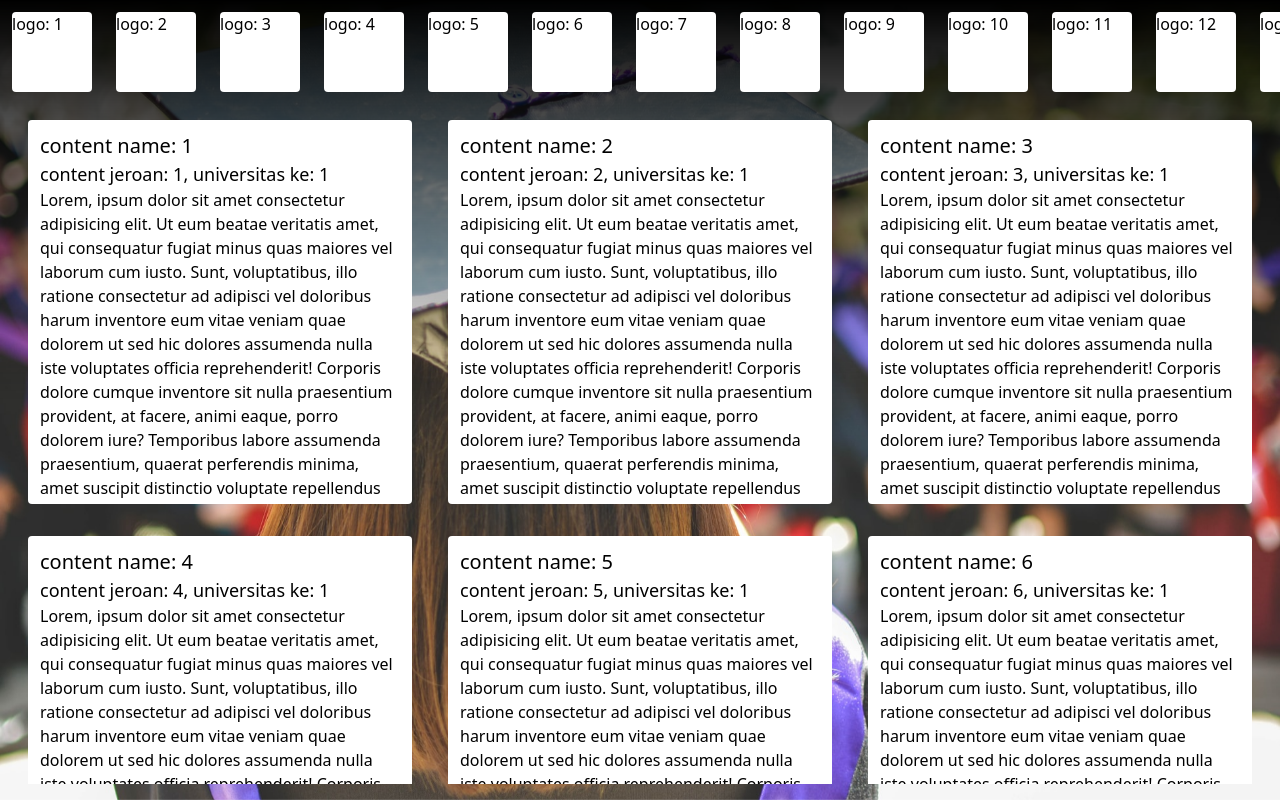
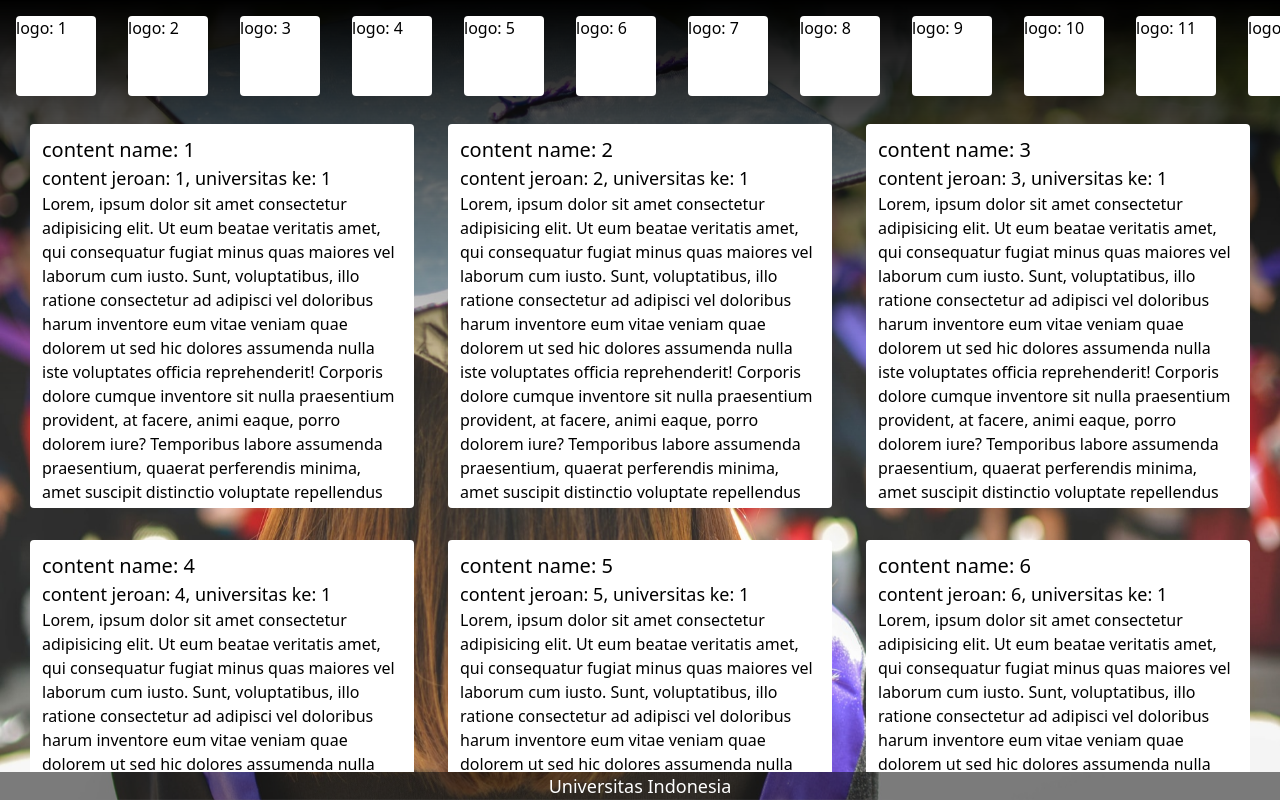
Before and after one commit to adityacaturputra/your-school-univday, a Next.js app: page /explore in a window 1280 px wide. Built offline with nearby package versions, Linux system fonts and the light colour scheme.

Commit message:
make more responsive

```diff
--- a/pages/explore.tsx
+++ b/pages/explore.tsx
@@ -20,15 +20,15 @@ const Explore: NextPage = () => {
           <div className="overflow-x-scroll overflow-y-hidden whitespace-nowrap">
             {universities.map((data, key) => (
               <Fade right delay={50*key} key={key}>
-                <a className="inline-block bg-white m-2 sm:m-3 md:4 rounded cursor-pointer" style={{height: '10vh', width: '10vh'}} onClick={()=> setDetailUniversityIndex(key)}>logo: {key + 1}</a>
+                <a className="inline-block bg-white m-2 sm:m-3 md:m-4 rounded cursor-pointer" style={{height: '10vh', width: '10vh'}} onClick={()=> setDetailUniversityIndex(key)}>logo: {key + 1}</a>
               </Fade>
             ))}
           </div>
-          <div style={{height: '85vh', position: 'relative'}}>
+          <div style={{height: '83vh', position: 'relative'}}>
             <div className="flex flex-wrap justify-evenly" style={{maxHeight:'100%', overflowY:'auto', overflowX: 'hidden'}} ref={content}>
               {
                 universities[DetailUniversityIndex].content.map((konten, key) => (
-                  <div key={key} className="max-w-sm md:max-h-96 overflow-auto bg-white my-4 mx-2 p-3 rounded">
+                  <div key={key} className="max-w-sm md:max-h-96 overflow-auto bg-white my-4 mx-1 p-3 rounded">
                     <h1 className="text-xl">{konten.name}: {key+1}</h1>
                     <p className="text-lg">{konten.jeroanKonten}: {key+1}, universitas ke: {DetailUniversityIndex + 1} </p>
                     <p className="text-base">
@@ -39,6 +39,7 @@ const Explore: NextPage = () => {
               }
             </div>
           </div>
+          <h1 className="text-lg text-center bg-black bg-opacity-50 text-white mx-1 md:mx-0">{universities[DetailUniversityIndex].name}</h1>
         </div>
       </Fade>
 
--- a/styles/globals.css
+++ b/styles/globals.css
@@ -26,21 +26,21 @@ a {
 @tailwind utilities;
 
 /* width */
-::-webkit-scrollbar {
+/* ::-webkit-scrollbar {
   width: 10px;
-}
+} */
 
 /* Track */
-::-webkit-scrollbar-track {
+/* ::-webkit-scrollbar-track {
   background: rgba(0,0,0,0);
-}
+} */
 
 /* Handle */
-::-webkit-scrollbar-thumb {
+/* ::-webkit-scrollbar-thumb {
   background: #888;
-}
+} */
 
 /* Handle on hover */
-::-webkit-scrollbar-thumb:hover {
+/* ::-webkit-scrollbar-thumb:hover {
   background: #555;
-}
+} */
```
